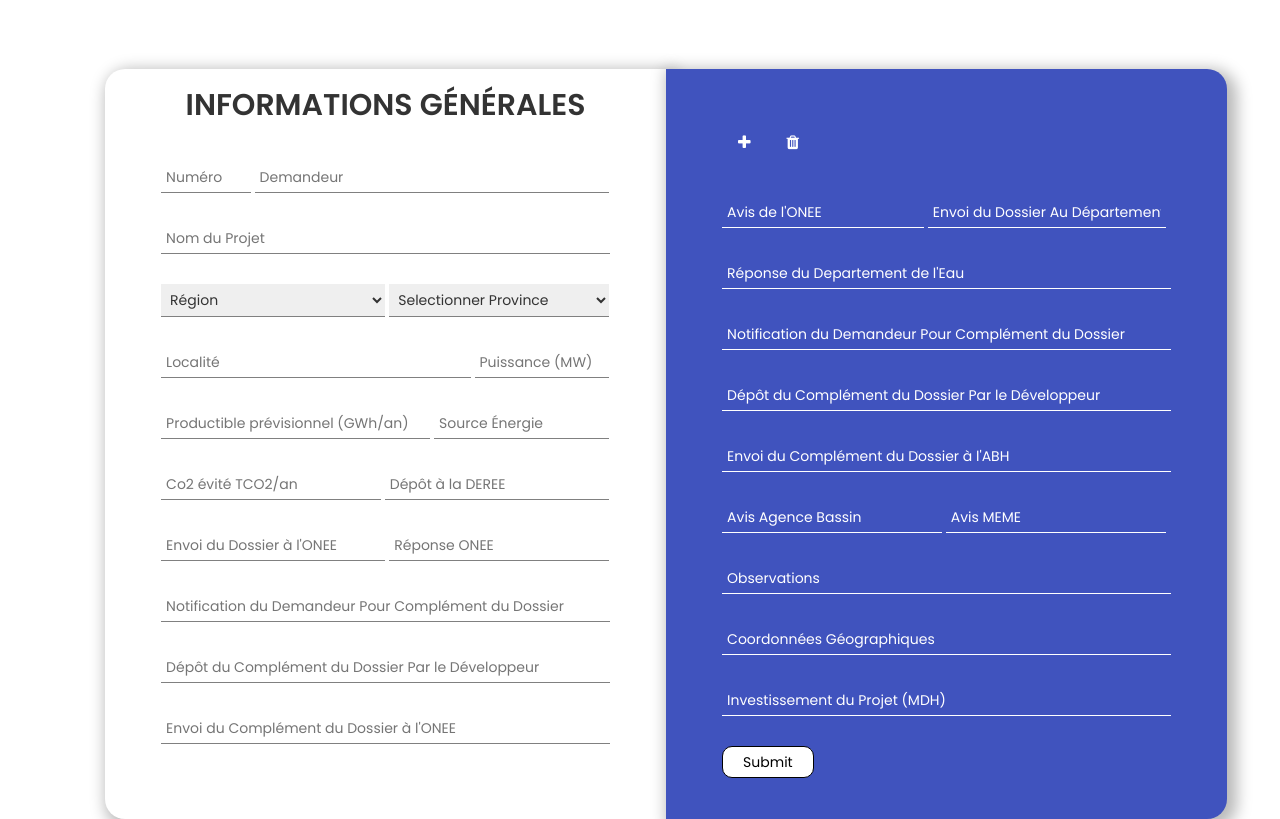
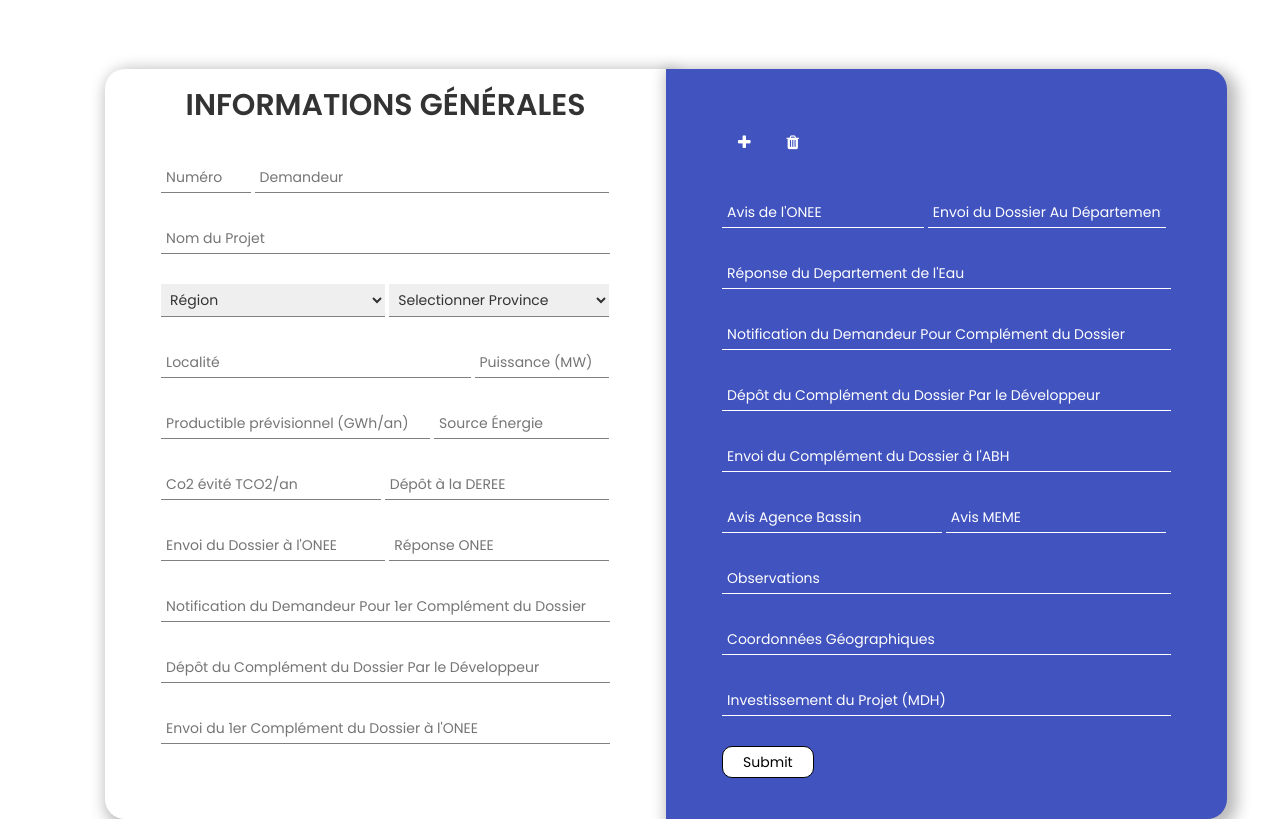
Before and after one commit to nouhelion/Monitoring-App, a PHP site: page /EnergieHydro.php in a window 1280 px wide. Shown: the part 801-1620 px from the top of the page. Run offline with PHP 8.4, Linux system fonts and the light colour scheme.

Commit message:
Update EnergieHydro.php

```diff
--- a/EnergieHydro.php
+++ b/EnergieHydro.php
@@ -251,10 +251,10 @@ http://www.templatemo.com/tm-486-new-event
                         <input name="Co2 evite TCO2/an" type="text" style="width:49%;" id="Co2 évité TCO2/an" placeholder="Co2 évité TCO2/an">
                         <input name="Depot a la DEREE" type="text" onfocus="(this.type='date')" onblur="(this.type='text')" style="width:50%;" id="Depot à la DEREE" placeholder="Dépôt à la DEREE">
 				        <input name="Envoi du dossier a l'ONEE" type="text" onfocus="(this.type='date')" onblur="(this.type='text')" class="form-input-derr" id="Envoi du dossier a l'ONEE" placeholder="Envoi du Dossier à l'ONEE">
-                        <input name="Réponse ONEE" type="text" style="width:49%;" id="Réponse ONEE" placeholder="Réponse ONEE">
-                        <input name="Notification du Demandeur pour complément du dossier" type="text" class="form-input-nom" id="Notification du Demandeur pour complement du dossier" placeholder="Notification du Demandeur Pour Complément du Dossier">
-                        <input name="Dépôt du complément du dossier par le développeur" type="text" onfocus="(this.type='date')" onblur="(this.type='text')" style="width:100%;" id="Dépôt du complément du dossier par le développeur" placeholder="Dépôt du Complément du Dossier Par le Développeur">
-                    <input name="Envoi du complement du dossier à l'ONEE" type="text" onfocus="(this.type='date')" onblur="(this.type='text')" style="width:100%;" id="Envoi du complement du dossier à l'ONEE" placeholder="Envoi du Complément du Dossier à l'ONEE">
+                        <input name="Reponse ONEE" type="text" style="width:49%;" id="Réponse ONEE" placeholder="Réponse ONEE">
+                        <input name="Notification du Demandeur pour 1er  complement du dossier" type="text" class="form-input-nom" id="Notification du Demandeur pour 1er complement du dossier" placeholder="Notification du Demandeur Pour 1er Complément du Dossier">
+                        <input name="Depot du 1er complement du dossier par le developpeur" type="text" onfocus="(this.type='date')" onblur="(this.type='text')" style="width:100%;" id="Dépôt du complément du dossier par le développeur" placeholder="Dépôt du Complément du Dossier Par le Développeur">
+                    <input name="Envoi du 1er complement du dossier à l'ONEE" type="text" onfocus="(this.type='date')" onblur="(this.type='text')" style="width:100%;" id="Envoi du 1er complement du dossier à l'ONEE" placeholder="Envoi du 1er Complément du Dossier à l'ONEE">
                     </div>
                 </div>
                 <div class="form-container-right">
@@ -267,7 +267,7 @@ http://www.templatemo.com/tm-486-new-event
                     <input name="Envoi du dossier au departement eau" type="text" onfocus="(this.type='date')" onblur="(this.type='text')" style="width:53%;" id="Envoi du dossier au departement eau" placeholder="Envoi du Dossier Au Département Eau">
                     <input name="Reponse Departement de l'eau" type="text" style="width:100%;" id="Reponse du Departement de l'eau" placeholder="Réponse du Departement de l'Eau">
                     <input name="Notification du Demandeur pour complément du dossier" type="text" class="form-input-nom" id="Notification du Demandeur pour complement du dossier" placeholder="Notification du Demandeur Pour Complément du Dossier">
-                    <input name="Dépôt du complément du dossier par le développeur" type="text" onfocus="(this.type='date')" onblur="(this.type='text')" style="width:100%;" id="Dépôt du complément du dossier par le développeur" placeholder="Dépôt du Complément du Dossier Par le Développeur">
+                    <input name="Depot du complement du dossier par le developpeur" type="text" onfocus="(this.type='date')" onblur="(this.type='text')" style="width:100%;" id="Dépôt du complément du dossier par le développeur" placeholder="Dépôt du Complément du Dossier Par le Développeur">
                     <input name="Envoi du complement du dossier à l'ABH" type="text" onfocus="(this.type='date')" onblur="(this.type='text')" style="width:100%;" id="Envoi du complement du dossier à l'ABH" placeholder="Envoi du Complément du Dossier à l'ABH">
                     <input name="Avis Agence Bassin" type="text" class="form-input-avis" id="Avis Agence Bassin" placeholder="Avis Agence Bassin">
                     <input name="Avis MEME" type="text" class="form-input-avis" id="Avis MEMEE" placeholder="Avis MEME">
```
